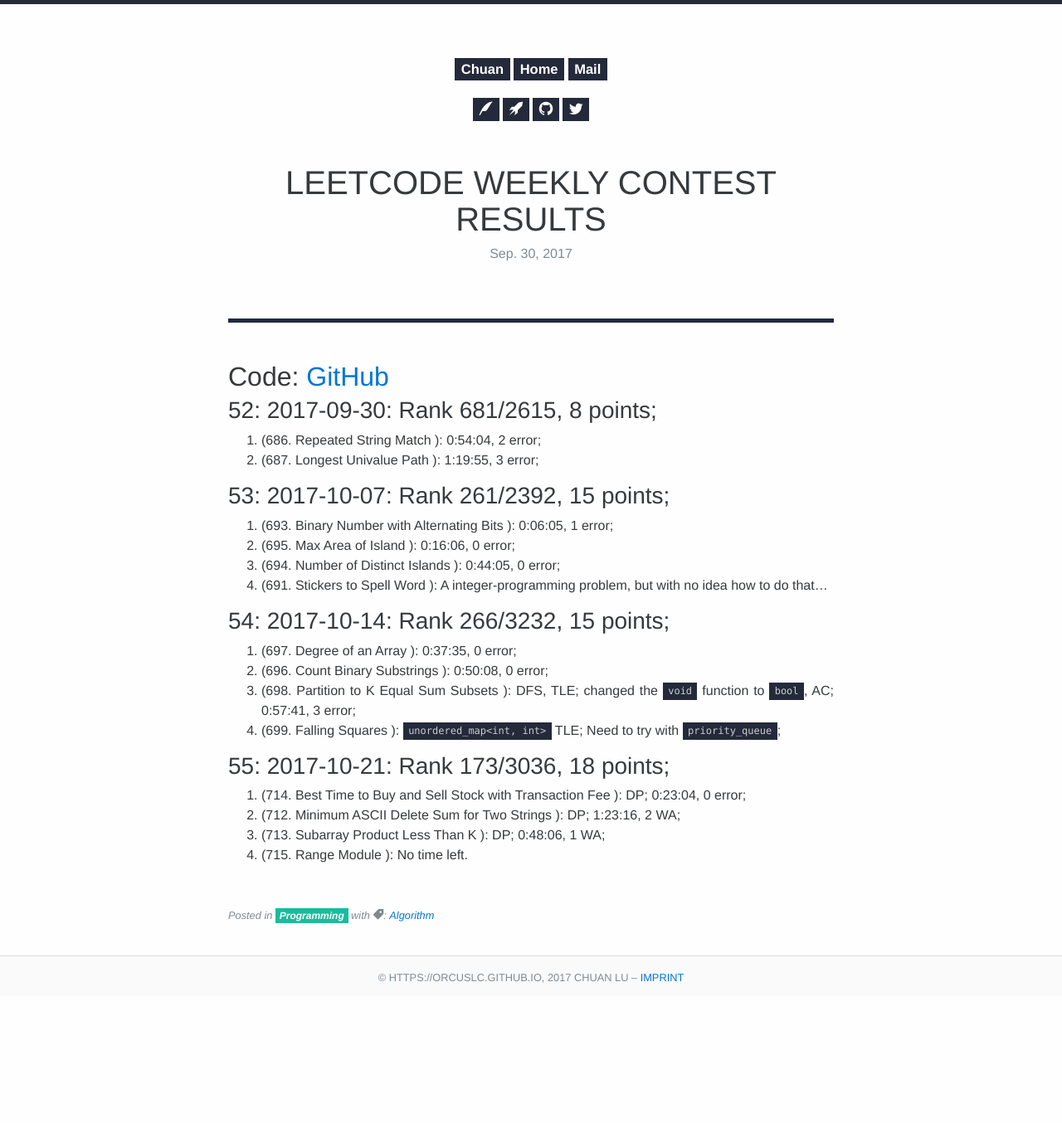
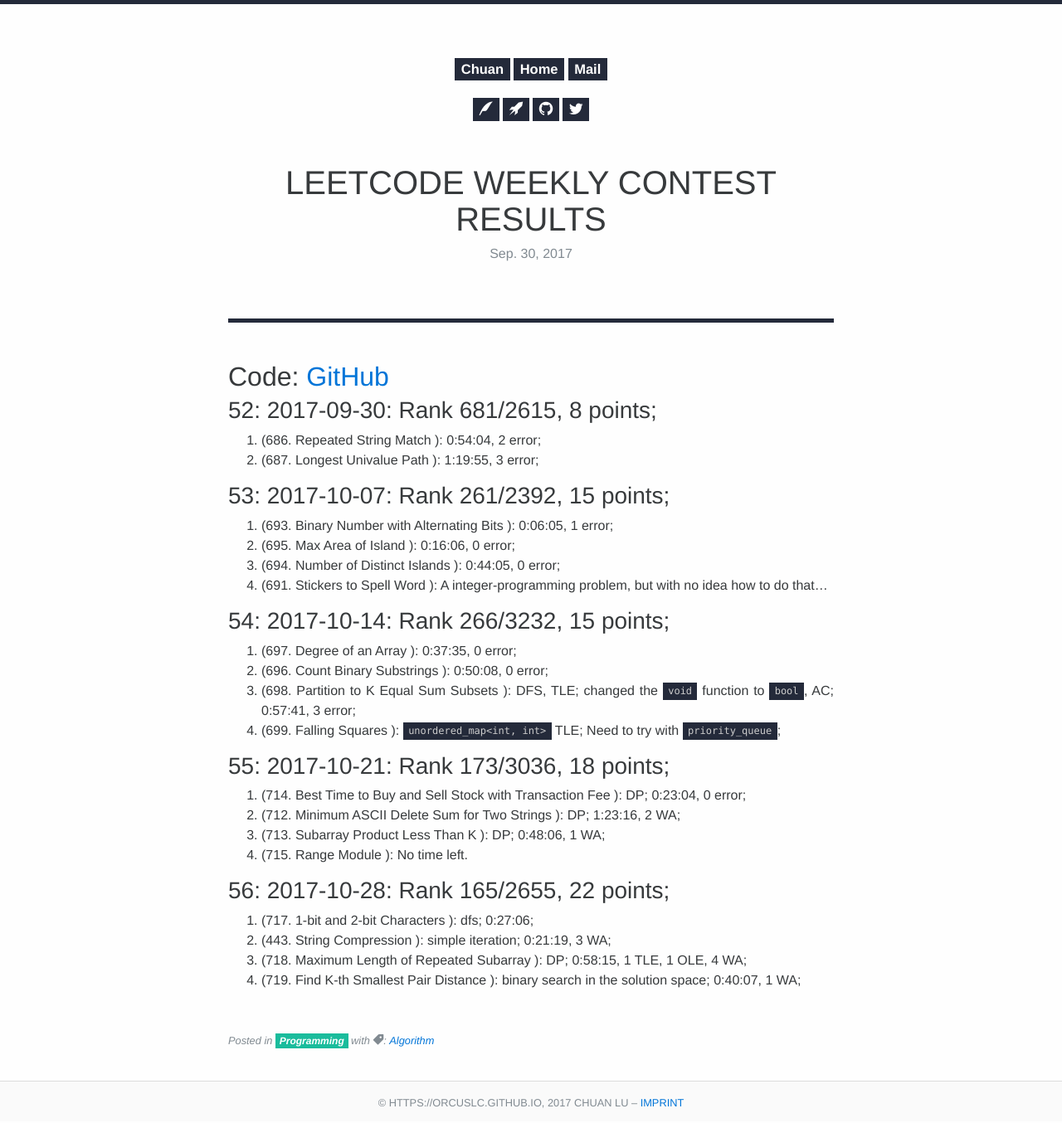
Before and after one commit to Orcuslc/blog.io, a Jekyll site: the page built from _posts/2017-09-30-LeetCode Weekly Contest.md, in a window 1280 px wide. Shown: the whole page at 83% size. Built offline with Jekyll 4.4.1, drawn with Linux system fonts in a browser that asks for light colours; some web fonts are replaced; before the commit the page ends 1203 px from its top, so only the background shows below that.

Commit message:
Add contest 56

```diff
--- a/_posts/2017-09-30-LeetCode Weekly Contest.md
+++ b/_posts/2017-09-30-LeetCode Weekly Contest.md
@@ -28,3 +28,9 @@ tags: [algorithm]
 2. (712. Minimum ASCII Delete Sum for Two Strings ): DP; 1:23:16, 2 WA;
 3. (713. Subarray Product Less Than K ): DP; 0:48:06, 1 WA;
 4. (715. Range Module ): No time left.
+
+### 56: 2017-10-28: Rank 165/2655, 22 points;
+1. (717. 1-bit and 2-bit Characters ): dfs; 0:27:06;
+2. (443. String Compression ): simple iteration; 0:21:19, 3 WA;
+3. (718. Maximum Length of Repeated Subarray ): DP; 0:58:15, 1 TLE, 1 OLE, 4 WA;
+4. (719. Find K-th Smallest Pair Distance ): binary search in the solution space; 0:40:07, 1 WA;
```
